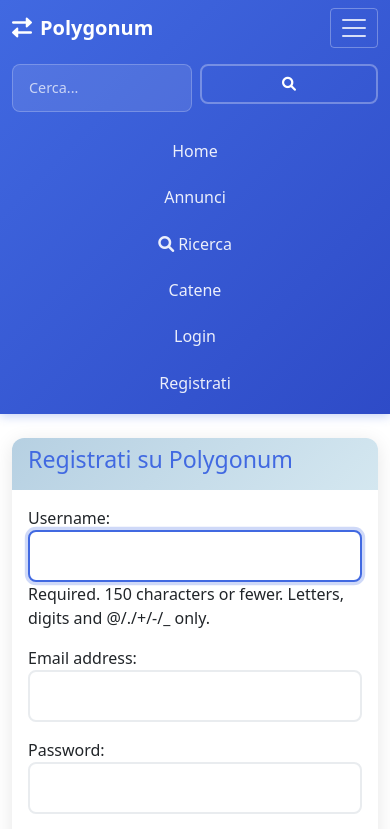
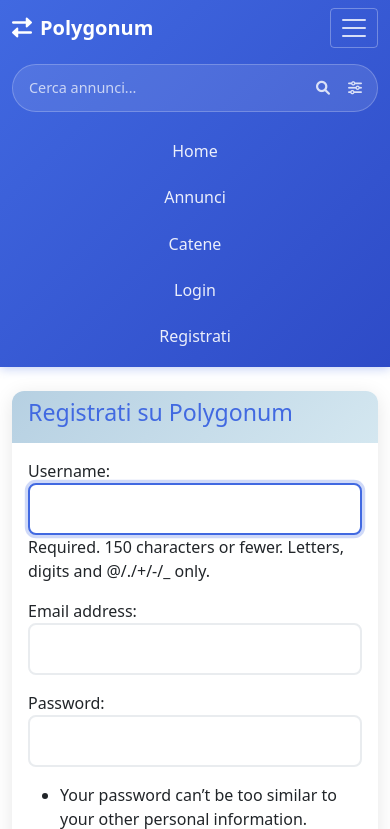
Before and after one commit to tomether-ux/polygonum, a Django app: page /register/ in a window 390 px wide, after a click that opens the changed part. Shown: the top 829 px of the page. Run offline with Django 5.2, Linux system fonts and the light colour scheme.

Commit message:
Improve navbar UX with cleaner design
✨ Search improvements:
- Enlarged search bar from 180px to 280px
- Added advanced search icon (sliders) inside search bar
- Removed 'Ricerca' link from navbar menu
- Search bar now has rounded corners and better icon positioning

✨ Navigation cleanup:
- Removed 'Messaggi' text, kept only icon with tooltip
- Removed dropdown arrow from notifications bell
- Cleaner, more professional look

✨ CSS enhancements:
- Added hover effects for search icons
- Improved responsive design for mobile
- Better spacing and alignment throughout navbar

🤖 Generated with [Claude Code](https://claude.ai/code)

Co-Authored-By: Claude <noreply@anthropic.com>

```diff
--- a/scambi/static/css/polygonum.css
+++ b/scambi/static/css/polygonum.css
@@ -71,6 +71,8 @@
   border: 1px solid rgba(255, 255, 255, 0.3);
   color: white;
   font-size: 0.9rem;
+  border-radius: 25px;
+  padding-right: 80px; /* Space for both icons */
 }
 
 .navbar-nav form.d-flex .form-control::placeholder {
@@ -84,14 +86,24 @@
   box-shadow: 0 0 0 0.2rem rgba(255, 255, 255, 0.25);
 }
 
+/* Search and advanced search icons */
 .navbar-nav form.d-flex .btn-outline-primary {
-  border-color: rgba(255, 255, 255, 0.3);
-  color: white;
+  border: none;
+  background: none;
+  color: rgba(255, 255, 255, 0.8);
+  width: 32px;
+  height: 32px;
+  border-radius: 50%;
+  display: flex;
+  align-items: center;
+  justify-content: center;
+  transition: all 0.3s ease;
 }
 
 .navbar-nav form.d-flex .btn-outline-primary:hover {
   background-color: rgba(255, 255, 255, 0.2);
-  border-color: rgba(255, 255, 255, 0.5);
+  color: white;
+  transform: scale(1.1);
 }
 
 /* Dropdown menus */
@@ -166,6 +178,7 @@
   .navbar-nav form.d-flex .form-control {
     min-width: auto;
     flex: 1;
+    padding-right: 80px; /* Maintain space for icons on mobile */
   }
 
   /* Nasconde il bottone centrale su mobile e lo sposta nel menu */
@@ -176,6 +189,12 @@
   /* Fix mobile navbar stacking */
   .navbar-nav.ms-auto {
     gap: 0;
+  }
+
+  /* Adjust search icons position on mobile */
+  .navbar-nav form.d-flex .btn-outline-primary {
+    width: 30px;
+    height: 30px;
   }
 }
 
--- a/scambi/templates/scambi/base.html
+++ b/scambi/templates/scambi/base.html
@@ -23,13 +23,16 @@
             </button>
 
             <div class="collapse navbar-collapse" id="navbarNav">
-                <!-- Barra di ricerca veloce -->
+                <!-- Barra di ricerca veloce migliorata -->
                 <div class="navbar-nav me-auto">
-                    <form class="d-flex" action="{% url 'ricerca_veloce' %}" method="get">
-                        <input class="form-control me-2" type="search" name="q" placeholder="Cerca..." aria-label="Cerca" style="min-width: 180px;">
-                        <button class="btn btn-outline-primary btn-sm" type="submit">
+                    <form class="d-flex position-relative" action="{% url 'ricerca_veloce' %}" method="get">
+                        <input class="form-control pe-5" type="search" name="q" placeholder="Cerca annunci..." aria-label="Cerca" style="min-width: 280px;">
+                        <button class="btn btn-outline-primary btn-sm" type="submit" style="position: absolute; right: 40px; top: 50%; transform: translateY(-50%); z-index: 10; border: none; background: none; color: rgba(255,255,255,0.8);">
                             <i class="fas fa-search"></i>
                         </button>
+                        <a href="{% url 'ricerca_annunci' %}" class="btn btn-outline-primary btn-sm" title="Ricerca Avanzata" style="position: absolute; right: 8px; top: 50%; transform: translateY(-50%); z-index: 10; border: none; background: none; color: rgba(255,255,255,0.8);">
+                            <i class="fas fa-sliders-h"></i>
+                        </a>
                     </form>
                 </div>
 
@@ -51,24 +54,19 @@
                         <a class="nav-link" href="{% url 'lista_annunci' %}">Annunci</a>
                     </li>
                     <li class="nav-item">
-                        <a class="nav-link" href="{% url 'ricerca_annunci' %}">
-                            <i class="fas fa-search me-1"></i>Ricerca
-                        </a>
-                    </li>
-                    <li class="nav-item">
                         <a class="nav-link" href="{% url 'catene_scambio' %}">Catene</a>
                     </li>
 
                     {% if user.is_authenticated %}
                         <li class="nav-item">
-                            <a class="nav-link" href="{% url 'lista_messaggi' %}">
-                                <i class="fas fa-comments me-1"></i>Messaggi
+                            <a class="nav-link" href="{% url 'lista_messaggi' %}" title="Messaggi">
+                                <i class="fas fa-comments"></i>
                             </a>
                         </li>
 
                         <!-- Dropdown Notifiche -->
                         <li class="nav-item dropdown">
-                            <a class="nav-link dropdown-toggle position-relative" href="#" id="notificheDropdown" role="button" data-bs-toggle="dropdown" aria-expanded="false">
+                            <a class="nav-link position-relative" href="#" id="notificheDropdown" role="button" data-bs-toggle="dropdown" aria-expanded="false" style="cursor: pointer;">
                                 <i class="fas fa-bell"></i>
                                 {% if notifiche_non_lette > 0 %}
                                     <span class="position-absolute top-0 start-100 translate-middle badge rounded-pill bg-danger">
```
